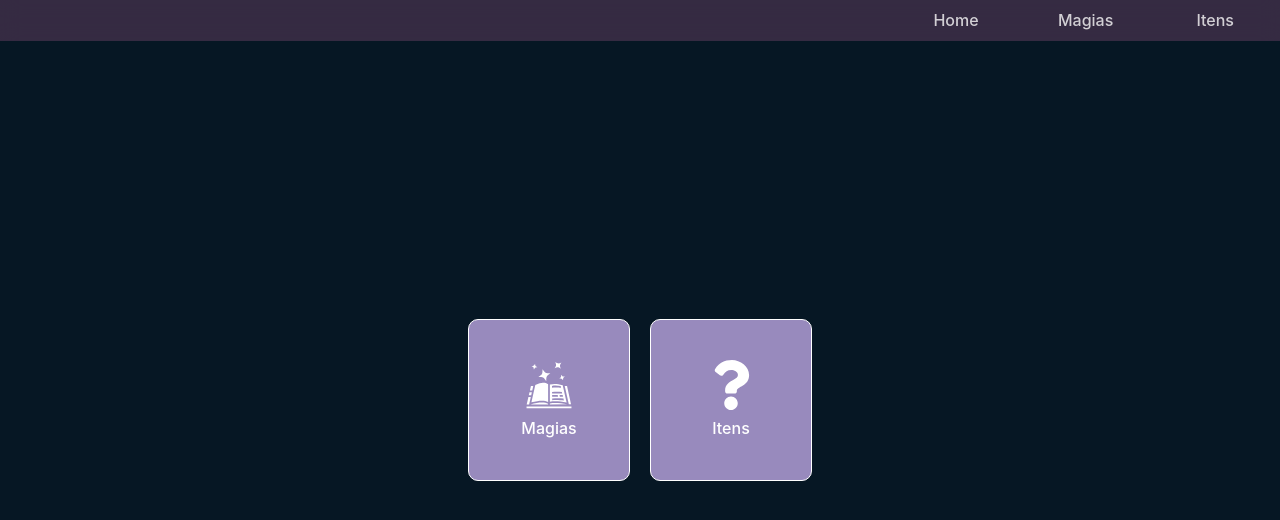
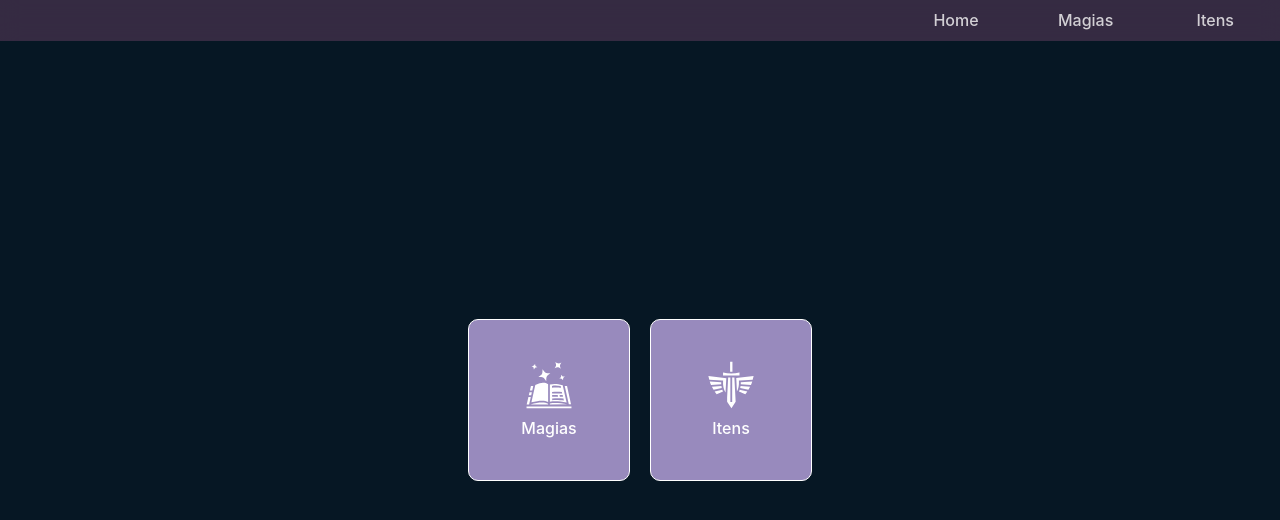
Before and after one commit to icastelito/RPG-content-cards, a React (Vite) app: page /home in a window 1280 px wide. Shown: the top 520 px of the page. Built offline with nearby package versions, Linux system fonts and the light colour scheme; no server answers.

Commit message:
WorkComputer 07022024 1326

```diff
--- a/src/components/IconRender/index.tsx
+++ b/src/components/IconRender/index.tsx
@@ -1,10 +1,12 @@
+import * as S from "./styles"
 import * as FaIcons from "react-icons/fa";
 import * as GiIcons from "react-icons/gi";
 import { IconType } from "react-icons";
-import * as S from "./styles"
 
 interface RenderIconProps {
   iconName: string;
+  iconSize?: number;
+  iconColor?: string;
 }
 
 interface IconMapper {
@@ -15,14 +17,16 @@ const iconMapper: IconMapper = {
   FaBeer: FaIcons.FaBeer,
   FaCoffee: FaIcons.FaCoffee,
   GiSpellBook: GiIcons.GiSpellBook,
+  GiBatwingEmblem: GiIcons.GiBatwingEmblem,
+  GiWingedSword: GiIcons.GiWingedSword,
 };
 
-const RenderIcon: React.FC<RenderIconProps> = ({ iconName }) => {
+const RenderIcon: React.FC<RenderIconProps> = ({ iconName, iconSize, iconColor }) => {
   const Icon = iconMapper[iconName] || FaIcons.FaQuestion;
 
   return (
         <S.StyledIcon>
-                <Icon size={50}/>
+                <Icon size={iconSize} color={iconColor}/>
         </S.StyledIcon>
   );
 };
--- a/src/components/SelectionMenu/index.tsx
+++ b/src/components/SelectionMenu/index.tsx
@@ -16,16 +16,19 @@ const SelectionMenuNavigation: React.FC<HeaderMenuProps> = ({
     navigate(way);
   };
 
+  console.log(navigationItems);
   return (
     <S.Rowler>
-      {navigationItems.slice(1).map((item) => (
-        <div key={item.name}>
-          <S.ContentButtom onClick={() => handleCardClick(item.path)}>
-            <RenderIcon iconName={item.icon} />
-            {item.name}
-          </S.ContentButtom>
-        </div>
-      ))}
+      {navigationItems.slice(1).map((item) => {
+        return (
+          <div key={item.name}>
+            <S.ContentButtom onClick={() => handleCardClick(item.path)}>
+              <RenderIcon {...item}/>
+              {item.name}
+            </S.ContentButtom>
+          </div>
+        );
+      })}
     </S.Rowler>
   );
 };
--- a/src/utils.ts
+++ b/src/utils.ts
@@ -1,14 +1,17 @@
 export interface menuNavigationProps {
     name: string;
     path: string;
-    icon: string;
+    iconName: string;
+    iconSize: number;
+    iconColor: string;
+
   }
 
 export const  menuNavigation: menuNavigationProps[] = [
-    { name: 'Home', path: '/home', icon: 'home' },
-    { name: 'Magias', path: '/spells', icon: 'GiSpellBook' },
-    { name: 'Itens', path: '/itens', icon: 'backpack' },
-    //{ name: 'Monstros', path: '/monstros', icon: 'dragon' },
-    //{ name: 'Personagens', path: '/personagens', icon: 'user' },
-    //{ name: 'Configurações', path: '/configuracoes', icon: 'cog' },
+    { name: 'Home', path: '/home', iconName: 'home', iconSize: 50, iconColor: 'white'},
+    { name: 'Magias', path: '/spells', iconName: 'GiSpellBook', iconSize: 50, iconColor: 'white'},
+    { name: 'Itens', path: '/itens', iconName: 'GiWingedSword', iconSize: 50, iconColor: 'white'},
+    //{ name: 'Monstros', path: '/monstros', icon: 'GiBatwingEmblem', iconSize: 50},
+    //{ name: 'Personagens', path: '/personagens', icon: 'user', iconSize: 50},
+    //{ name: 'Configurações', path: '/configuracoes', icon: 'cog', iconSize: 50},
 ];
```
